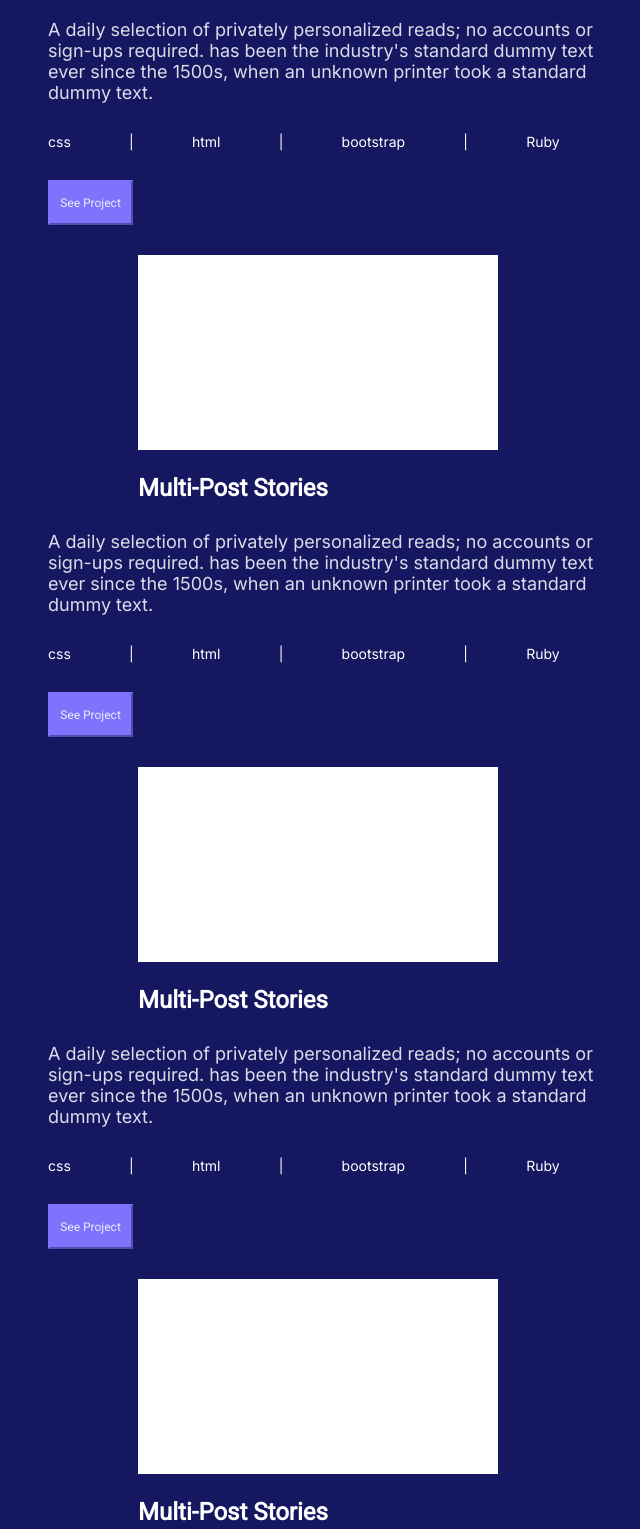
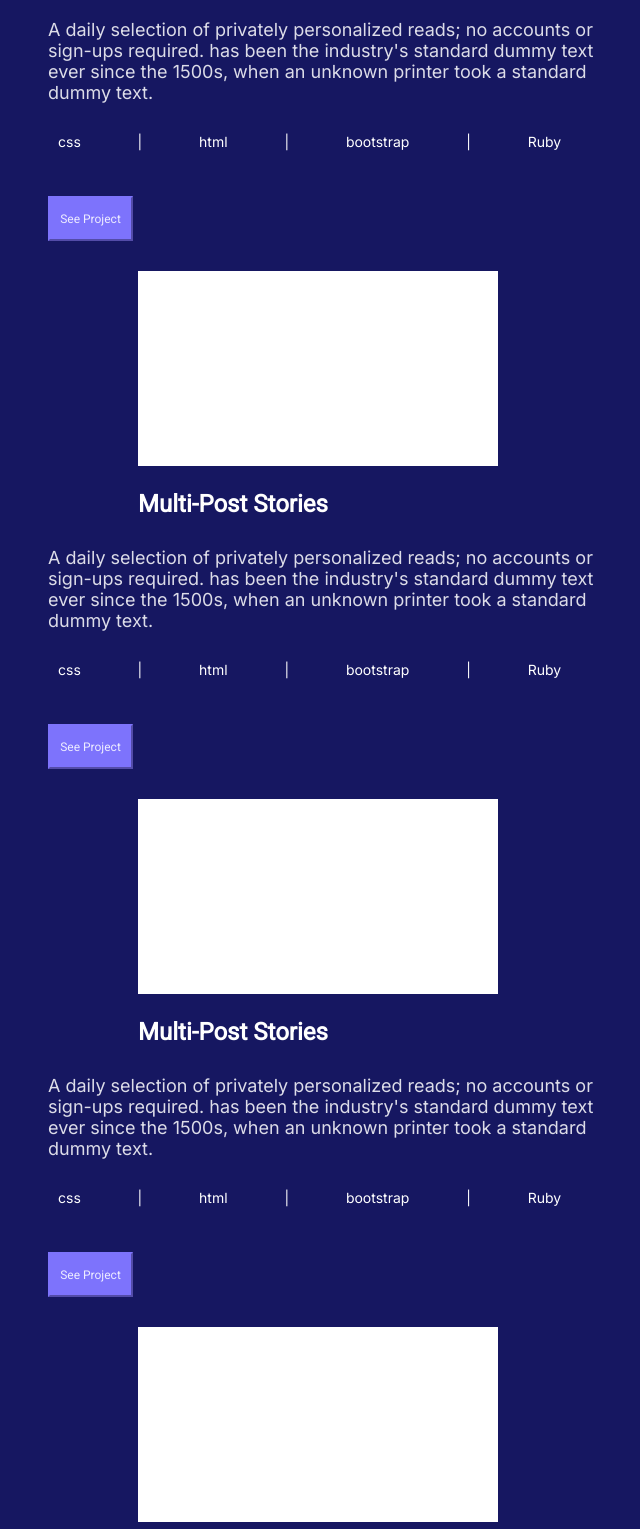
Before and after one commit to David-Kasilia/My-Portfolio-Microverse-Project, a plain HTML site: page index.html in a window 1280 px wide. Shown: the part 500-2029 px from the top of the page, without its empty margins (322-962 px from the left). Drawn offline with Linux system fonts and the light colour scheme.

Commit message:
Fix Missing Requirements on Project

```diff
--- a/index.html
+++ b/index.html
@@ -27,15 +27,15 @@
         </p>
     </div>
 
-    <div class="lang">
-        <div class="css">css</div>
-        <div class="liner">|</div>
-        <div class="html">html</div>
-        <div class="liner-2">|</div>
-        <div class="boot">bootstrap</div>
-        <div class="liner-3">|</div>
-        <div class="ruby">Ruby</div>
-    </div>
+    <ul class="lang">
+        <li class="css">css</li>
+        <li class="liner">|</li>
+        <li class="html">html</li>
+        <li class="liner-2">|</li>
+        <li class="boot">bootstrap</li>
+        <li class="liner-3">|</li>
+        <li class="ruby">Ruby</li>
+    </ul>
 
     <button class="see" type="button">See Project</button>
 
@@ -48,15 +48,15 @@
         </p>
     </div>
 
-    <div class="lang">
-        <div class="css">css</div>
-        <div class="liner">|</div>
-        <div class="html">html</div>
-        <div class="liner-2">|</div>
-        <div class="boot">bootstrap</div>
-        <div class="liner-3">|</div>
-        <div class="ruby">Ruby</div>
-    </div>
+    <ul class="lang">
+        <li class="css">css</li>
+        <li class="liner">|</li>
+        <li class="html">html</li>
+        <li class="liner-2">|</li>
+        <li class="boot">bootstrap</li>
+        <li class="liner-3">|</li>
+        <li class="ruby">Ruby</li>
+    </ul>
 
      <button class="see" type="button">See Project</button>
 
@@ -68,15 +68,15 @@
         </p>
     </div>
 
-    <div class="lang">
-        <div class="css">css</div>
-        <div class="liner">|</div>
-        <div class="html">html</div>
-        <div class="liner-2">|</div>
-        <div class="boot">bootstrap</div>
-        <div class="liner-3">|</div>
-        <div class="ruby">Ruby</div>
-    </div>
+    <ul class="lang">
+        <li class="css">css</li>
+        <li class="liner">|</li>
+        <li class="html">html</li>
+        <li class="liner-2">|</li>
+        <li class="boot">bootstrap</li>
+        <li class="liner-3">|</li>
+        <li class="ruby">Ruby</li>
+    </ul>
 
     <button class="see" type="button">See Project</button>
 
@@ -88,15 +88,15 @@
         </p>
     </div>
 
-    <div class="lang">
-        <div class="css">css</div>
-        <div class="liner">|</div>
-        <div class="html">html</div>
-        <div class="liner-2">|</div>
-        <div class="boot">bootstrap</div>
-        <div class="liner-3">|</div>
-        <div class="ruby">Ruby</div>
-    </div>
+    <ul class="lang">
+        <li class="css">css</li>
+        <li class="liner">|</li>
+        <li class="html">html</li>
+        <li class="liner-2">|</li>
+        <li class="boot">bootstrap</li>
+        <li class="liner-3">|</li>
+        <li class="ruby">Ruby</li>
+    </ul>
 
     <button class="see" type="button">See Project</button>
 
@@ -120,11 +120,13 @@
 
     <img class="line-about" src="./images/line-2.png" alt="Horizontal Line">
 
-    <div class="titles">
-        <div class="skill-one">Language </div>
-        <div class="skill-two">Frameworks</div>
-        <div class="skill-three">Skills</div>
-    </div>
+
+        <ul class="titles">
+            <li class="skill-one">Language </li>
+            <li class="skill-two">Frameworks</li>
+            <li class="skill-three">Skills</li>
+        </ul>
+
 
     <div class="skills">
         <ul>
--- a/stylesheet/style.css
+++ b/stylesheet/style.css
@@ -57,11 +57,12 @@ header {
 }
 
 .css {
-  margin-left: 30px;
+  margin-left: 0px;
   grid-column: 1 / 1;
   font-family: 'Inter', sans-serif;
   color: white;
   font-size: 14px;
+  list-style-type: none;
 }
 
 .liner {
@@ -69,7 +70,8 @@ header {
   font-family: 'Inter', sans-serif;
   color: white;
   font-size: 14px;
-  font-weight: 100;
+  font-weight: 200;
+  list-style-type: none;
 }
 
 .html {
@@ -77,6 +79,7 @@ header {
   font-family: 'Inter', sans-serif;
   color: white;
   font-size: 14px;
+  list-style-type: none;
 }
 
 .liner-2 {
@@ -84,7 +87,8 @@ header {
   font-family: 'Inter', sans-serif;
   color: white;
   font-size: 14px;
-  font-weight: 100;
+  font-weight: 200;
+  list-style-type: none;
 }
 
 .boot {
@@ -92,6 +96,7 @@ header {
   font-family: 'Inter', sans-serif;
   color: white;
   font-size: 14px;
+  list-style-type: none;
 }
 
 .liner-3 {
@@ -99,7 +104,8 @@ header {
   font-family: 'Inter', sans-serif;
   color: white;
   font-size: 14px;
-  font-weight: 100;
+  font-weight: 200;
+  list-style-type: none;
 }
 
 .ruby {
@@ -107,6 +113,7 @@ header {
   font-family: 'Inter', sans-serif;
   color: white;
   font-size: 14px;
+  list-style-type: none;
 }
 
 .see {
@@ -181,7 +188,9 @@ header {
 
 .titles {
   display: grid;
-  margin-top: 20px
+  margin-top: 20px;
+  list-style-type: none;
+  margin-left: -30px;
 }
 
 .skill-one {
@@ -190,6 +199,7 @@ header {
   font-family: 'Roboto', sans-serif;
   color: white;
   font-size: 16px;
+  list-style-type: none;
 }
 
 .skill-two {
@@ -197,6 +207,7 @@ header {
   font-family: 'Roboto', sans-serif;
   color: white;
   font-size: 16px;
+  list-style-type: none;
 }
 
 .skill-three {
@@ -204,6 +215,7 @@ header {
   font-family: 'Roboto', sans-serif;
   color: white;
   font-size: 16px;
+  list-style-type: none;
 }
 
 .skills {
@@ -216,6 +228,7 @@ header {
   font-family: 'Inter', sans-serif;
   color: #dcdce8;
   font-size: 14px;
+  list-style-type: none;
 }
 
 .line-bottom {
```
Also changed, not shown: README.md.
